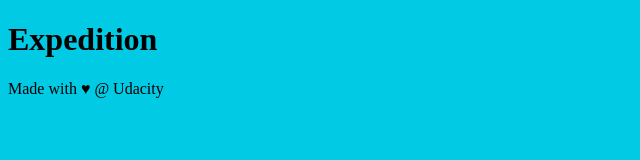
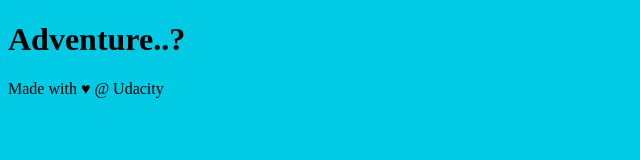
Before and after one commit to LalithKanala/newgitproj, a plain HTML site: page index.html in a window 1280 px wide. Shown: the whole page, without its empty margins (0-640 px from the left). Drawn offline with Linux system fonts and the light colour scheme.

Commit message:
adv instead expec

```diff
--- a/index.html
+++ b/index.html
@@ -10,7 +10,7 @@
 <body>
 
     <header>
-        <h1>Expedition</h1>
+        <h1>Adventure..?</h1>
     </header>
 
     <div class="container">
```
